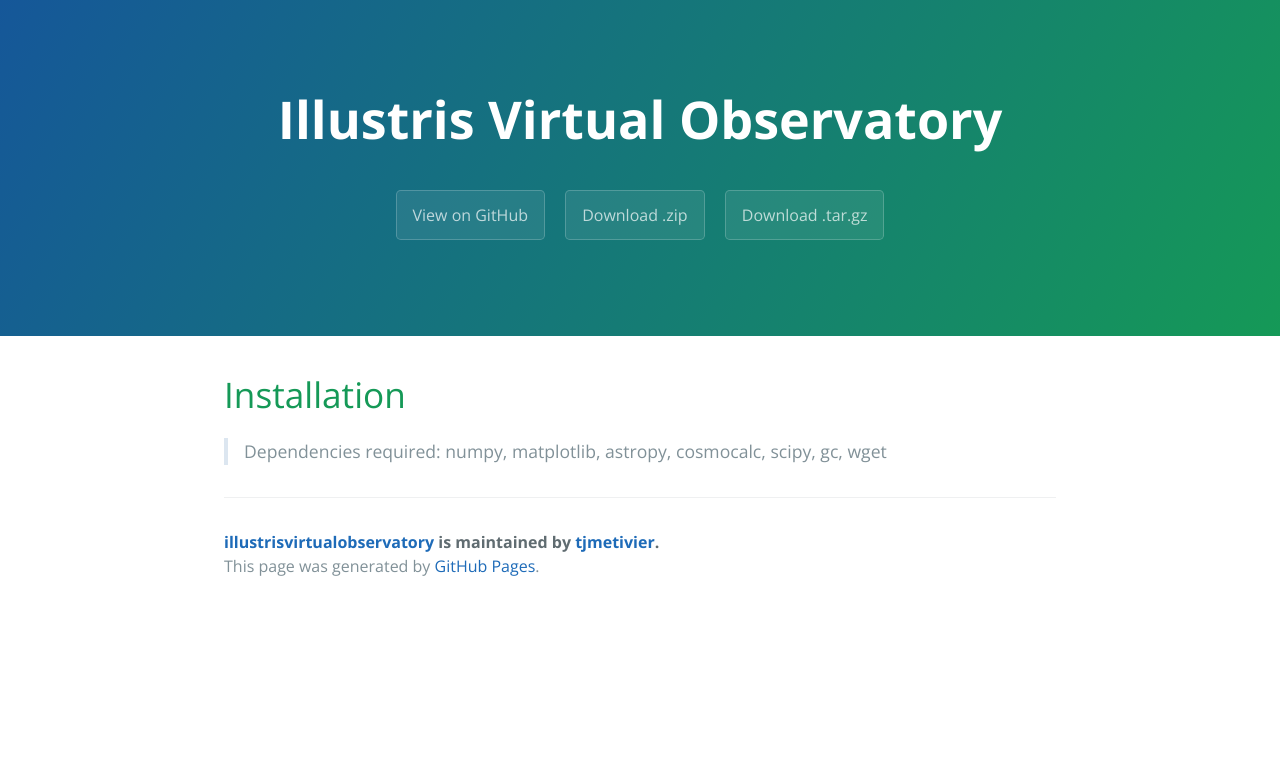
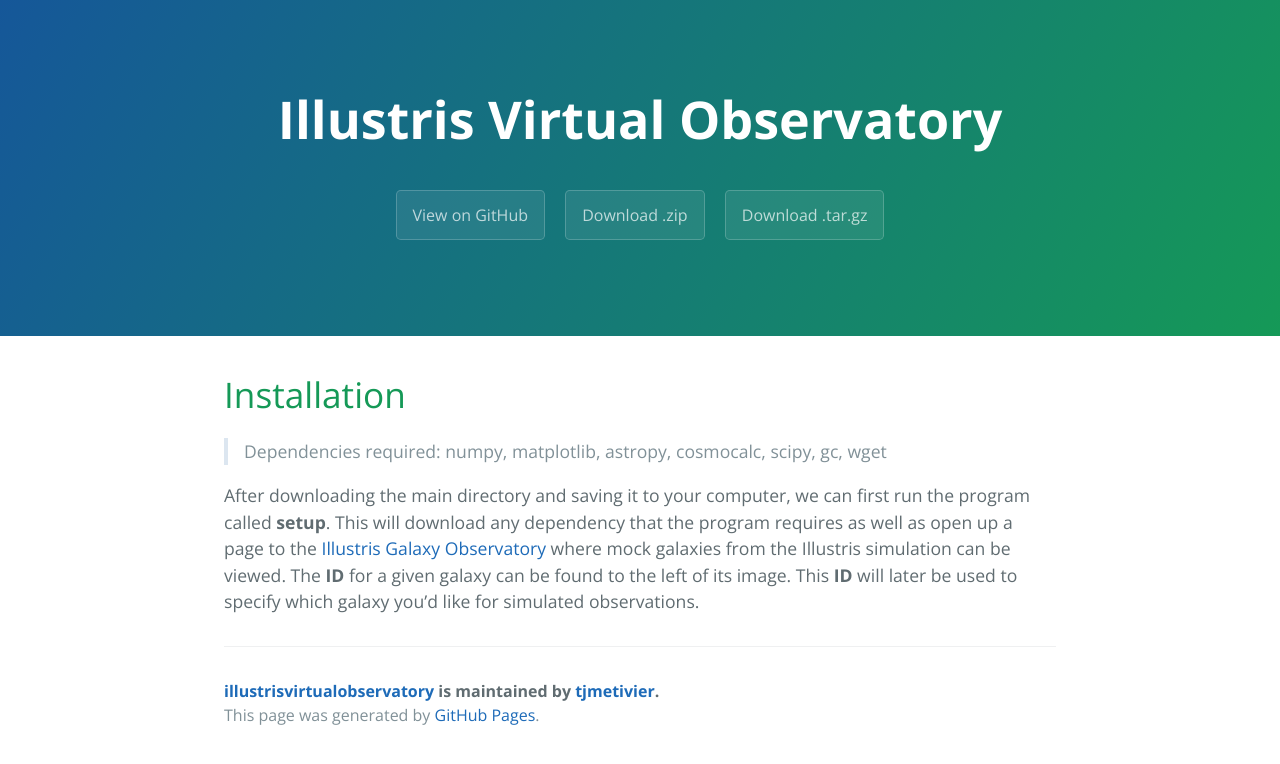
Before and after one commit to tjmetivier/illustrisvirtualobservatory, a Jekyll site: the page built from index.md, in a window 1280 px wide. Shown: the top 764 px of the page. Built offline with Jekyll 4.4.1, drawn with Linux system fonts in a browser that asks for light colours; the repository's description, which GitHub fills in, is left out; our own code applies the rules of GitHub Pages for plain Markdown files.

Commit message:
Update index.md

```diff
--- a/index.md
+++ b/index.md
@@ -5,5 +5,5 @@
 # Installation
 
 >Dependencies required: numpy, matplotlib, astropy, cosmocalc, scipy, gc, wget
->
->
+
+After downloading the main directory and saving it to your computer, we can first run the program called **setup**. This will download any dependency that the program requires as well as open up a page to the [Illustris Galaxy Observatory](http://www.illustris-project.org/galaxy_obs/) where mock galaxies from the Illustris simulation can be viewed. The **ID** for a given galaxy can be found to the left of its image. This **ID** will later be used to specify which galaxy you'd like for simulated observations.
```
